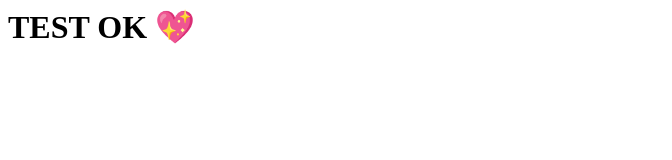
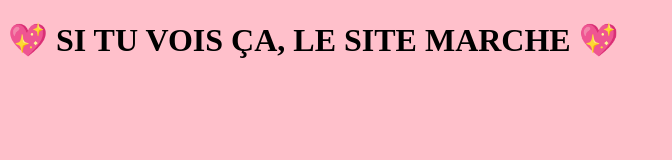
Before and after one commit to avxcc/DollyHouse-Shop, a plain HTML site: page index.html in a window 1280 px wide. Shown: the whole page, without its empty margins (0-672 px from the left). Drawn offline with Linux system fonts and the light colour scheme.

Commit message:
Update index.html

```diff
--- a/index.html
+++ b/index.html
@@ -1 +1,9 @@
-<h1>TEST OK 💖</h1>
+<!DOCTYPE html>
+<html>
+<head>
+  <title>TEST DOLLY HOUSE</title>
+</head>
+<body style="background:pink;">
+  <h1>💖 SI TU VOIS ÇA, LE SITE MARCHE 💖</h1>
+</body>
+</html>
```
